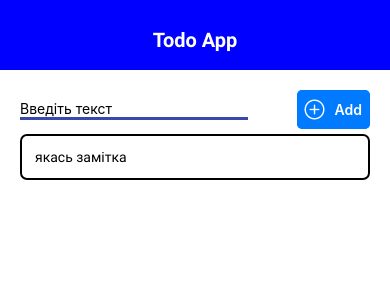
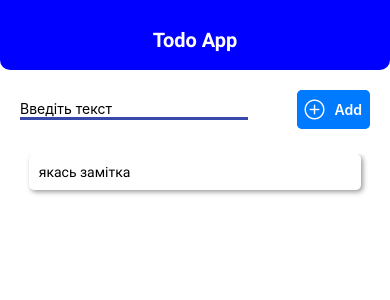
Before and after one commit to Taras-B/react-native-todo-app, a React Native app: screen / in a window 390 px wide. Shown: the top 300 px of the page. Built offline with nearby package versions, Linux system fonts and the light colour scheme.

Commit message:
fix shadow

```diff
--- a/src/components/AddTodo.js
+++ b/src/components/AddTodo.js
@@ -37,7 +37,7 @@ const styles = StyleSheet.create({
     flexDirection: 'row',
     justifyContent: 'space-between',
     alignItems: 'center',
-    marginBottom: 5,
+    marginBottom: 25,
   },
   input: {
     width: '65%',
--- a/src/components/Navbar.js
+++ b/src/components/Navbar.js
@@ -18,6 +18,8 @@ const styles = StyleSheet.create({
     justifyContent: 'center',
     backgroundColor: 'blue',
     paddingTop: 10,
+    borderBottomLeftRadius: 10,
+    borderBottomRightRadius: 10,
   },
   text: {
     color: 'white',
--- a/src/components/Todo.js
+++ b/src/components/Todo.js
@@ -19,10 +19,19 @@ const styles = StyleSheet.create({
   todo: {
     flexDirection: 'row',
     alignItems: 'center',
-    padding: 13,
-    borderWidth: 2,
-    borderColor: 'black',
-    borderRadius: 7,
-    marginBottom: 5,
+    alignSelf: 'center',
+    width: '95%',
+    padding: 10,
+    borderRadius: 5,
+    shadowRadius: 5,
+    shadowColor: '#000',
+    backgroundColor: '#fff',
+    marginBottom: 15,
+    shadowOffset: {
+      width: 2,
+      height: 2,
+    },
+    shadowOpacity: 0.4,
+    elevation: 5,
   },
 })
--- a/src/screens/MainScreen.js
+++ b/src/screens/MainScreen.js
@@ -4,6 +4,7 @@ import { AddTodo } from '../components/AddTodo'
 import { Todo } from '../components/Todo'
 import { TodoContext } from '../context/todo/todoContext'
 import { ScreenContext } from '../context/screen/screenContext'
+import { AppText } from '../components/ui/AppText'
 
 const MainScreen = () => {
   const { addTodo, removeTodo, todos } = useContext(TodoContext)
@@ -28,7 +29,7 @@ const MainScreen = () => {
           source={require('../../assets/no-items.png')}
         />
         {/* TODO: добавити стилі  */}
-        <Text>Ще нічого немає</Text>
+        <AppText style={styles.textNotList}>Ще нічого немає</AppText>
       </View>
     )
   }
@@ -47,6 +48,7 @@ const styles = StyleSheet.create({
   imgWrap: {
     alignItems: 'center',
     justifyContent: 'center',
+    marginTop: 40,
     padding: 20,
     height: 300,
   },
@@ -54,4 +56,8 @@ const styles = StyleSheet.create({
     width: '100%',
     height: '100%',
   },
+  textNotList: {
+    marginTop: 20,
+    fontSize: 25,
+  },
 })
```
